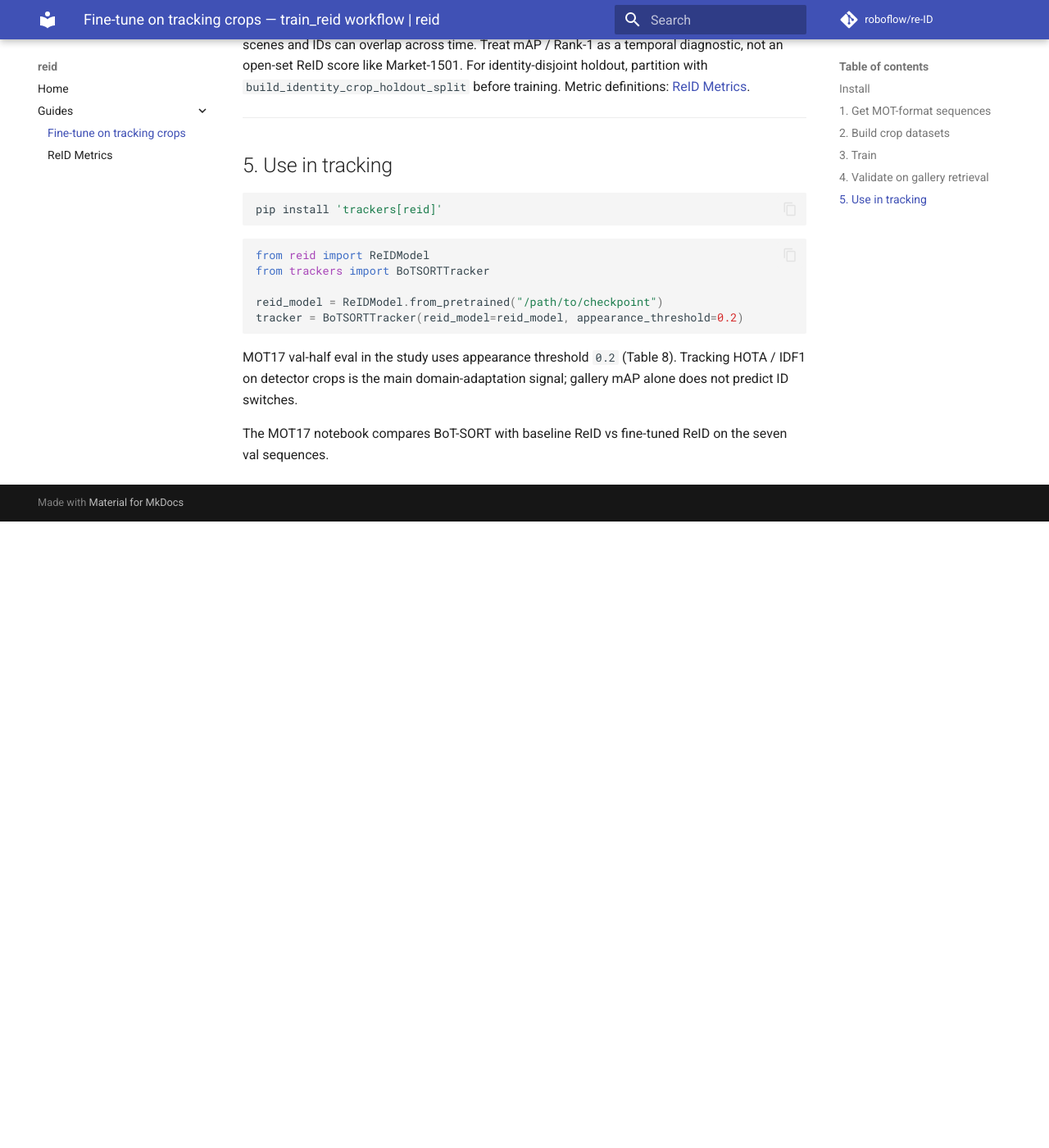
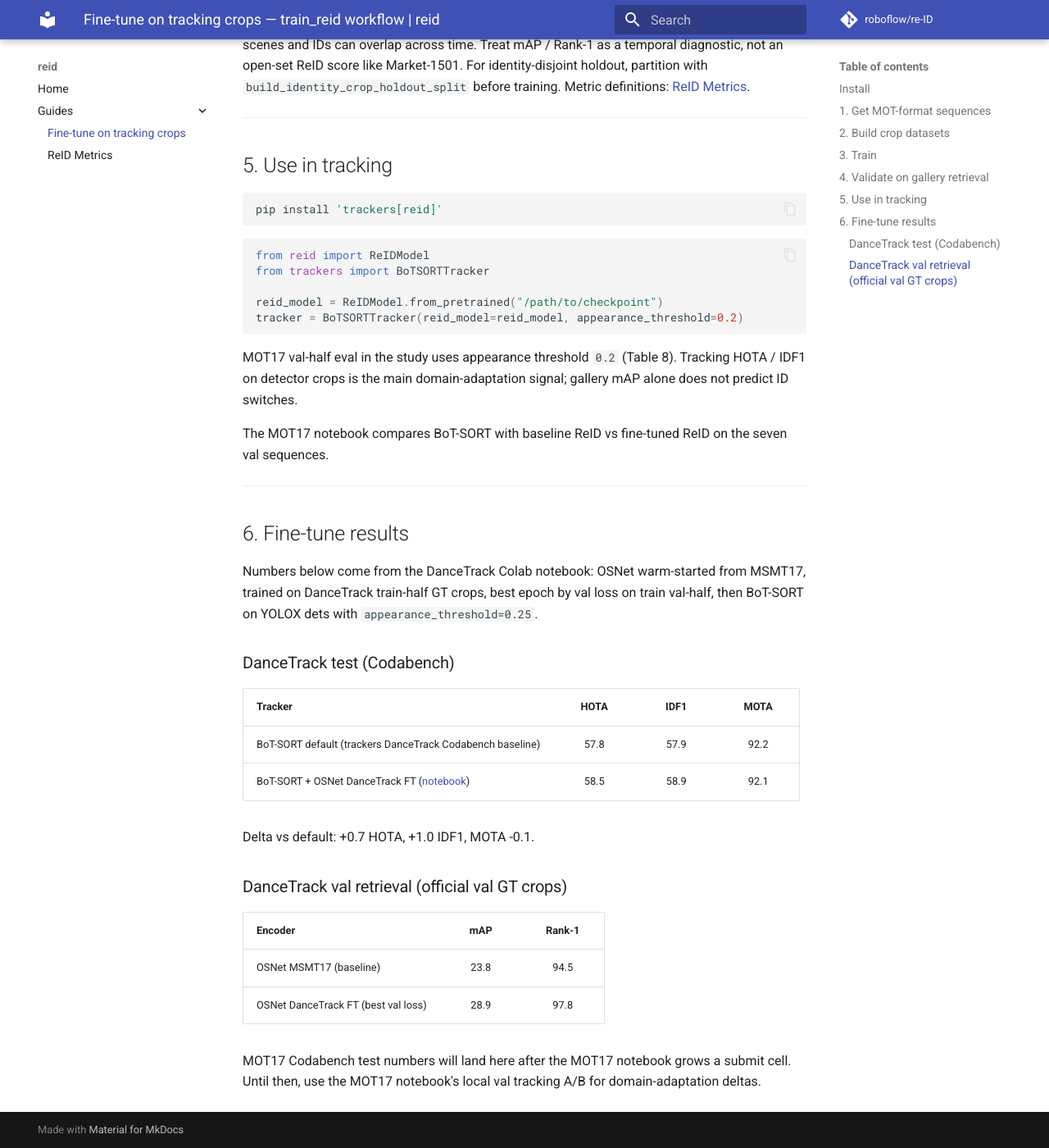
Before and after one commit to roboflow/re-ID, an MkDocs documentation site: the page built from docs/learn/train.md, in a window 1280 px wide and 1400 px high, scrolled down 4085 px. Shown: the whole window at 82% size. Built offline with MkDocs 1.6.1 and Material for MkDocs 9.7.7, drawn with Linux system fonts in a browser that asks for light colours; comment, search, counter and statistics services are not loaded; before the commit the page ends 4721 px from its top, so only the background shows below that; some of the changed text lies outside the part shown.

Commit message:
Document DanceTrack fine-tune tracking and retrieval gains.
Add Codabench test and official-val retrieval tables to the train guide; link the DanceTrack notebook and leave MOT17 Codabench numbers for later.

Co-authored-by: Cursor <cursoragent@cursor.com>

```diff
--- a/docs/learn/train.md
+++ b/docs/learn/train.md
@@ -16,7 +16,7 @@ Fine-tune a ReID encoder on per-identity person crops, then reload the checkpoin
 - Check training loss and gallery mAP / Rank-1
 - Load fine-tuned weights into BoT-SORT
 
-For a runnable MOT17 walkthrough (download, train, retrieval, tracking A/B), see [`notebooks/train_reid_mot17.ipynb`](../../notebooks/train_reid_mot17.ipynb).
+Runnable notebooks: [`train_reid_mot17.ipynb`](../../notebooks/train_reid_mot17.ipynb) (MOT17 train / val tracking A/B) and [`train_reid_dancetrack.ipynb`](../../notebooks/train_reid_dancetrack.ipynb) (DanceTrack train, val metrics, Codabench test).
 
 ---
 
@@ -193,3 +193,27 @@ tracker = BoTSORTTracker(reid_model=reid_model, appearance_threshold=0.2)
 MOT17 val-half eval in the study uses appearance threshold `0.2` (Table 8). Tracking HOTA / IDF1 on detector crops is the main domain-adaptation signal; gallery mAP alone does not predict ID switches.
 
 The MOT17 notebook compares BoT-SORT with baseline ReID vs fine-tuned ReID on the seven val sequences.
+
+---
+
+## 6. Fine-tune results
+
+Numbers below come from the DanceTrack Colab notebook: OSNet warm-started from MSMT17, trained on DanceTrack train-half GT crops, best epoch by val loss on train val-half, then BoT-SORT on YOLOX dets with `appearance_threshold=0.25`.
+
+### DanceTrack test (Codabench)
+
+| Tracker | HOTA | IDF1 | MOTA |
+| :------ | :--: | :--: | :--: |
+| BoT-SORT default (trackers DanceTrack Codabench baseline) | 57.8 | 57.9 | 92.2 |
+| BoT-SORT + OSNet DanceTrack FT ([notebook](../../notebooks/train_reid_dancetrack.ipynb)) | 58.5 | 58.9 | 92.1 |
+
+Delta vs default: +0.7 HOTA, +1.0 IDF1, MOTA -0.1.
+
+### DanceTrack val retrieval (official val GT crops)
+
+| Encoder | mAP | Rank-1 |
+| :------ | :-: | :----: |
+| OSNet MSMT17 (baseline) | 23.8 | 94.5 |
+| OSNet DanceTrack FT (best val loss) | 28.9 | 97.8 |
+
+MOT17 Codabench test numbers will land here after the MOT17 notebook grows a submit cell. Until then, use the MOT17 notebook's local val tracking A/B for domain-adaptation deltas.
```
Also changed, not shown: other parts of docs/learn/train.md (+1 -1 lines).
